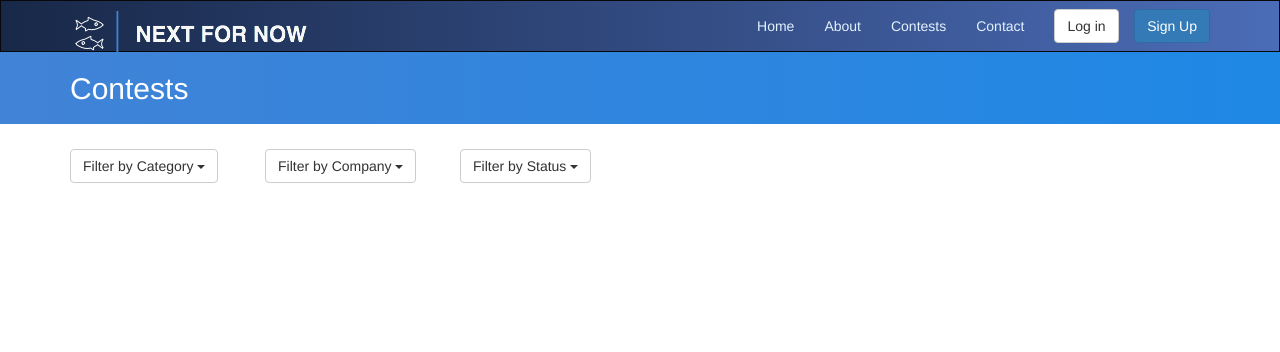
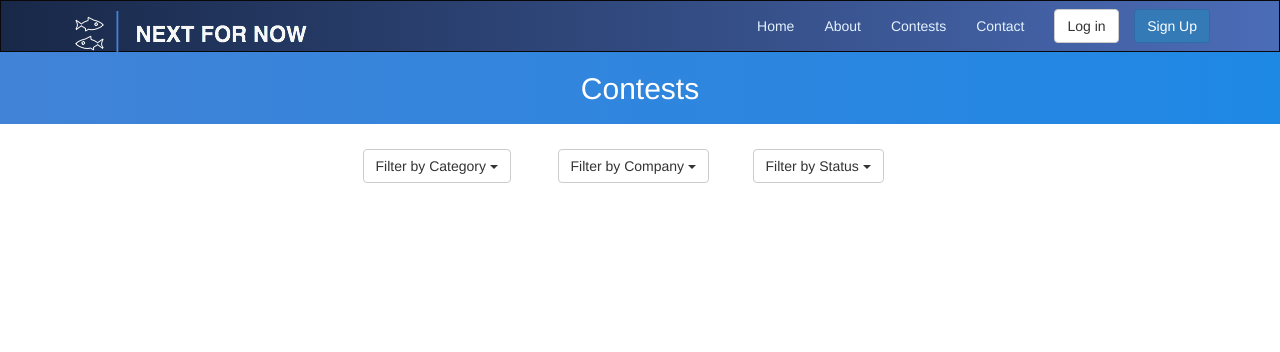
Before and after one commit to altaywtf/next-for-now, a Django app: page /contests/ in a window 1280 px wide. Shown: the top 352 px of the page. Run offline with Django 3.2, Linux system fonts and the light colour scheme; data that the repository does not hold is empty; some libraries are stand-ins or nearby versions.

Commit message:
UX Improvements: Centered page titles

```diff
--- a/src/static/public/css/main.css
+++ b/src/static/public/css/main.css
@@ -49,6 +49,7 @@ background: linear-gradient(to left, #4b6cb7 , #182848)!important; /* W3C, IE 10
 }
 
 .page-header h2{
+	text-align: center;
 	color: white;
 }
 
--- a/src/templates/contests/index.html
+++ b/src/templates/contests/index.html
@@ -10,6 +10,7 @@
 	<div class="filters">
 		<div class="container">
 			<div class="row">
+			<div class="col-md-3"></div>
 				<div class="col-md-2 col-xs-6">
 					<div class="dropdown">
 						<button class="btn btn-default dropdown-toggle" type="button" id="dropdownMenu1" data-toggle="dropdown" aria-haspopup="true" aria-expanded="true">
```
